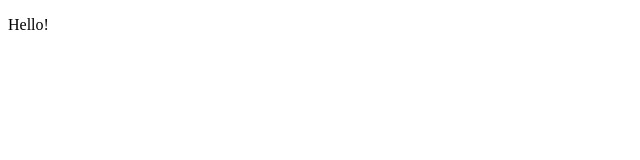
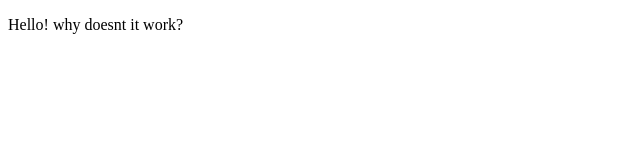
Before and after one commit to jun-w-huang/jun-w-huang, a plain HTML site: page index.html in a window 1280 px wide. Shown: the whole page, without its empty margins (0-640 px from the left). Drawn offline with Linux system fonts and the light colour scheme.

Commit message:
Update index.html

```diff
--- a/index.html
+++ b/index.html
@@ -8,7 +8,7 @@
 </head>
 <body>
     <p>
-        Hello!
+        Hello! why doesnt it work?
     </p>
 
 </body>
```
